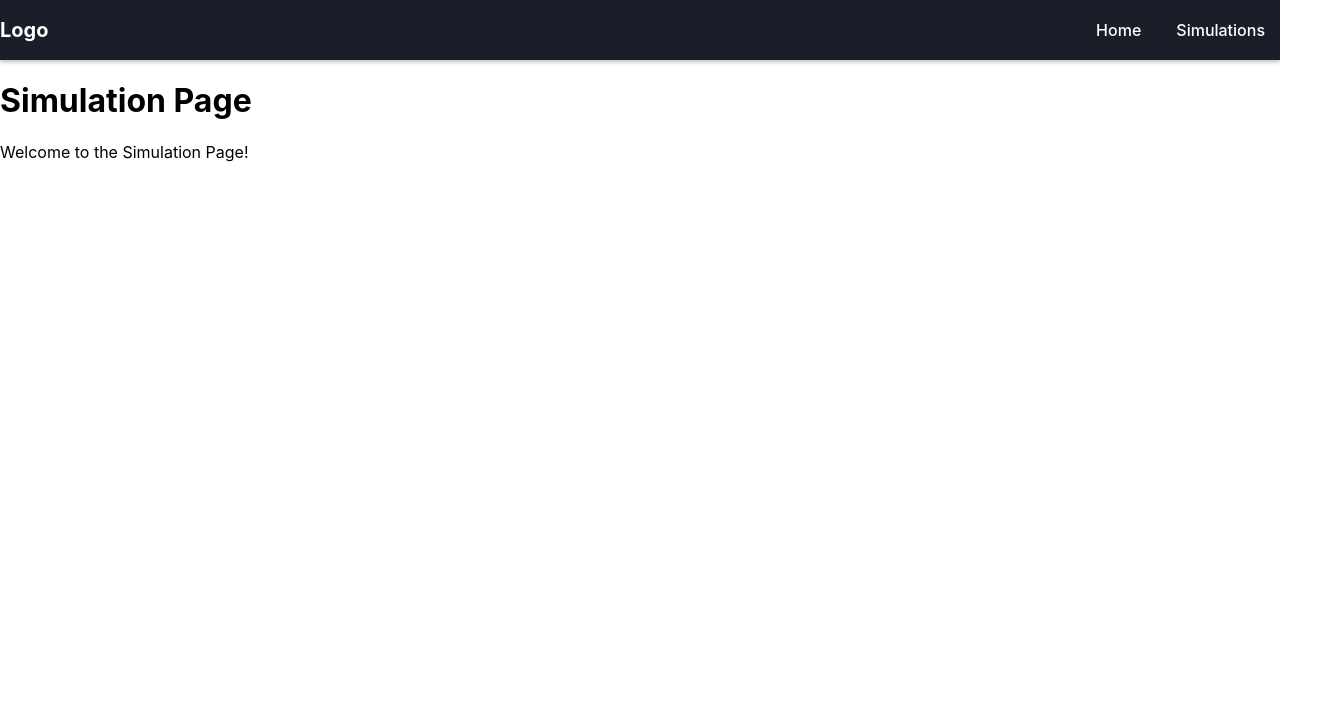
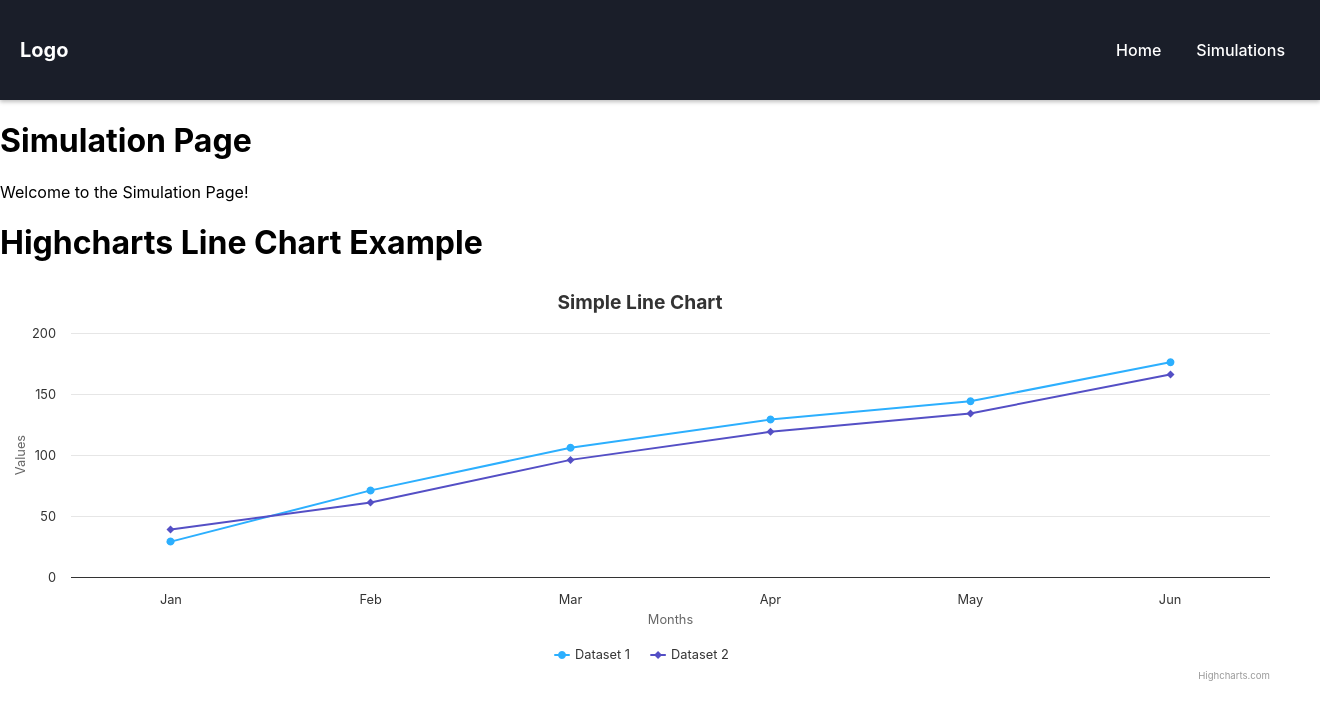
Before and after one commit to arnavj777/InvestPlatform, a React (Create React App) app in the folder my-website/: page /Simulations in a window 1280 px wide. Shown: the top 720 px of the page, 1320 px wide, since content can reach past the window. Built offline with nearby package versions, Linux system fonts and the light colour scheme.

Commit message:
abraham v

```diff
--- a/my-website/src/App.css
+++ b/my-website/src/App.css
@@ -4,7 +4,7 @@
     background-color: #1A1E29;
     display: flex;
     align-items: center;
-    padding: 0;
+    padding: 20px;
     box-shadow: 0px 2px 4px rgba(0, 0, 0, 0.25);
 }
 
--- a/my-website/src/pages/Simulations.js
+++ b/my-website/src/pages/Simulations.js
@@ -1,10 +1,46 @@
 import React from 'react';
+import Highcharts from 'highcharts';
+import HighchartsReact from 'highcharts-react-official';
 
 function Simulations() {
+
+  // Chart configuration
+  const chartOptions = {
+    chart: {
+      type: 'line', // Specify the chart type
+    },
+    title: {
+      text: 'Simple Line Chart', // Chart title
+    },
+    xAxis: {
+      categories: ['Jan', 'Feb', 'Mar', 'Apr', 'May', 'Jun'], // X-axis categories
+      title: {
+        text: 'Months', // X-axis label
+      },
+    },
+    yAxis: {
+      title: {
+        text: 'Values', // Y-axis label
+      },
+    },
+    series: [
+      {
+        name: 'Dataset 1', // Legend name
+        data: [29, 71, 106, 129, 144, 176], // Y-axis data points
+      },
+      {
+        name: 'Dataset 2',
+        data: [39, 61, 96, 119, 134, 166],
+      },
+    ],
+  };
+
   return (
     <div>
       <h1>Simulation Page</h1>
       <p>Welcome to the Simulation Page!</p>
+      <h1>Highcharts Line Chart Example</h1>
+      <HighchartsReact highcharts={Highcharts} options={chartOptions} />
     </div>
   );
 }
```
